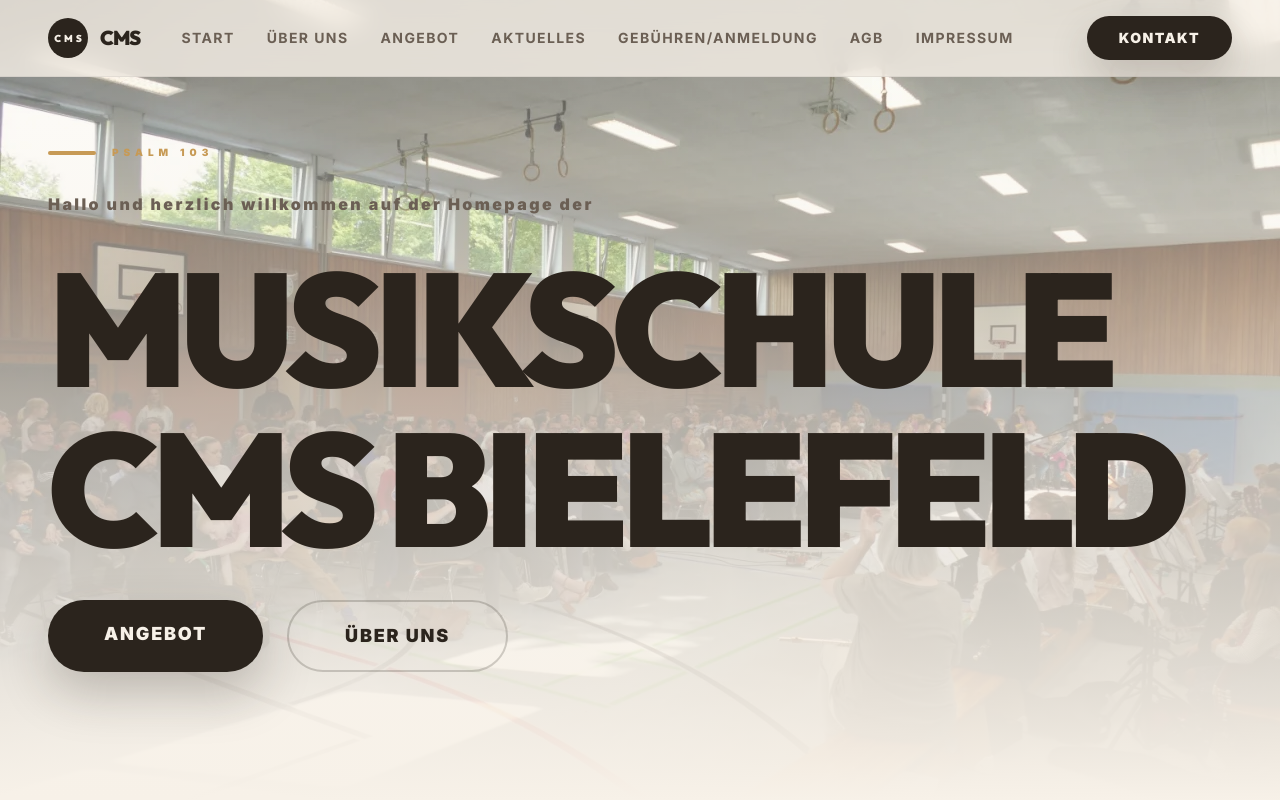
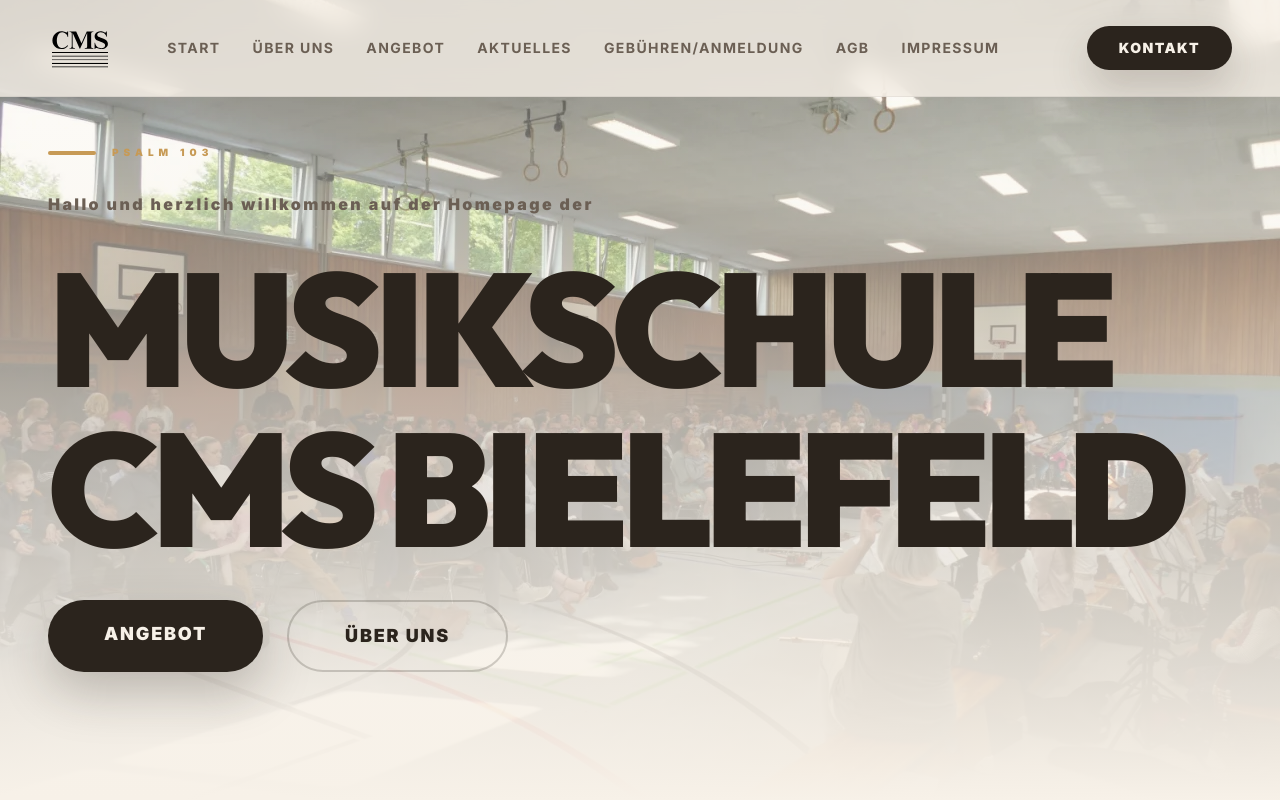
Before and after one commit to mrMoses2000/Rudolf_music_site, a React (Vite) app in the folder site/: page / in a window 1280 px wide. Shown: the top 800 px of the page. Built offline with nearby package versions, Linux system fonts and the light colour scheme; the HTML template or start-up script is replaced by a standard one.

Commit message:
логотип

```diff
--- a/site/src/components/Layout.jsx
+++ b/site/src/components/Layout.jsx
@@ -17,12 +17,11 @@
         <div className="min-h-screen bg-paper text-ink font-inter selection:bg-gold selection:text-paper">
             <header className="fixed top-0 w-full z-50 bg-paper/80 backdrop-blur-md py-4 px-6 md:px-12 flex justify-between items-center border-b border-black/5">
                 <Link to="/" className="flex items-center gap-3 group relative z-50">
-                    <div className="w-10 h-10 bg-ink rounded-full flex items-center justify-center font-outfit font-black text-paper text-[10px] tracking-[0.3em] pl-[0.3em] transition-transform group-hover:scale-110">
-                        {content.header.acronym || content.header.title.split(' ').map(word => word[0]).join('')}
-                    </div>
-                    <span className="font-outfit text-xl font-black tracking-tighter uppercase text-ink">
-                        {content.header.acronym || content.header.title.split(' ').map(word => word[0]).join('')}
-                    </span>
+                    <img
+                        src="/images/logo.svg"
+                        alt="CMS Logo"
+                        className="h-16 w-auto grayscale brightness-0 group-hover:grayscale-0 group-hover:brightness-100 transition-all duration-300"
+                    />
                 </Link>
 
                 {/* Desktop Nav */}
@@ -108,9 +107,11 @@
             <footer className="py-20 border-t border-black/10 bg-[#F0E6D8] px-6">
                 <div className="max-w-7xl mx-auto grid grid-cols-1 md:grid-cols-2 gap-12">
                     <div className="space-y-6">
-                        <div className="w-12 h-12 bg-ink rounded-full flex items-center justify-center font-outfit font-black text-paper text-[11px] tracking-[0.35em] pl-[0.35em]">
-                            {content.header.acronym || content.header.title.split(' ').map(word => word[0]).join('')}
-                        </div>
+                        <img
+                            src="/images/logo.svg"
+                            alt="CMS Logo"
+                            className="h-20 w-auto grayscale brightness-0 hover:grayscale-0 hover:brightness-100 transition-all duration-300"
+                        />
                         <p className="text-ink-muted text-sm leading-relaxed max-w-xs italic">
                             {content.hero.psalm}
                         </p>
```
Also changed, not shown: site/public/images/logo.svg (added), site/src/pages/Home.jsx (indentation only), 1 other file (tests, documents, lock files or other folders).
